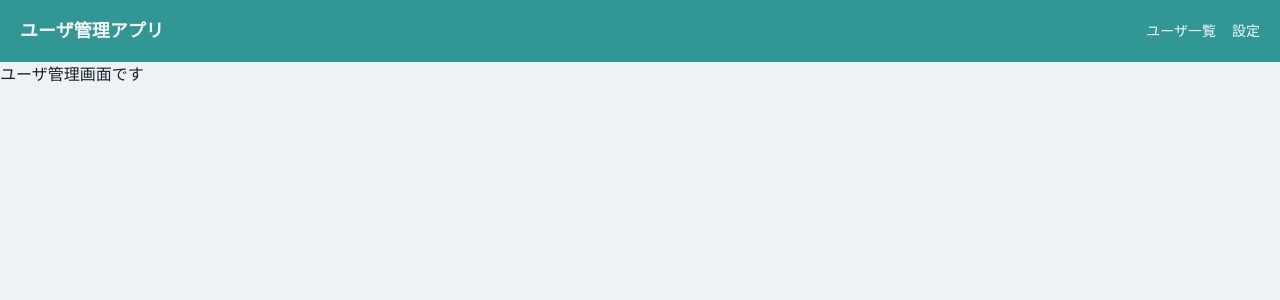
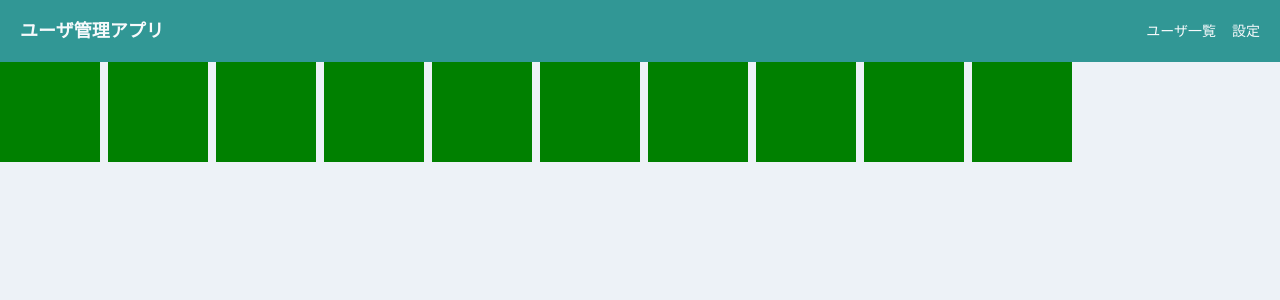
Before and after one commit to kuntaro0524/jak-final-project01, a React (Create React App) app: page /home/user_management in a window 1280 px wide. Shown: the top 300 px of the page. Built offline with nearby package versions, Linux system fonts and the light colour scheme.

Commit message:
Wrap componentを利用してカードアイテム的なものを表示してみる ChackraUIの中の"Wrap"コンポーネントを利用してユーザのカード配置みたいな機能を実装しているところ。

```diff
--- a/src/components/pages/UserMnagement.tsx
+++ b/src/components/pages/UserMnagement.tsx
@@ -1,9 +1,23 @@
+import { Wrap, WrapItem } from "@chakra-ui/react";
 import { memo, VFC } from "react";
 
 export const UserManagement: VFC = memo(() => {
   return (
     <>
-      <p> ユーザ管理画面です </p>
+      <Wrap>
+        {/* 仮の配列を作ってレンダリングを進めてみる */}
+        {[...Array(10)].map(() => (
+          <WrapItem>
+            <div
+              style={{
+                width: "100px",
+                height: "100px",
+                backgroundColor: "green"
+              }}
+            ></div>
+          </WrapItem>
+        ))}
+      </Wrap>
     </>
   );
 });
```
